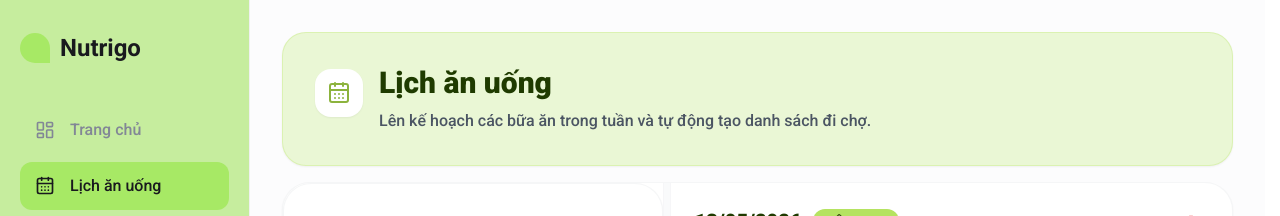
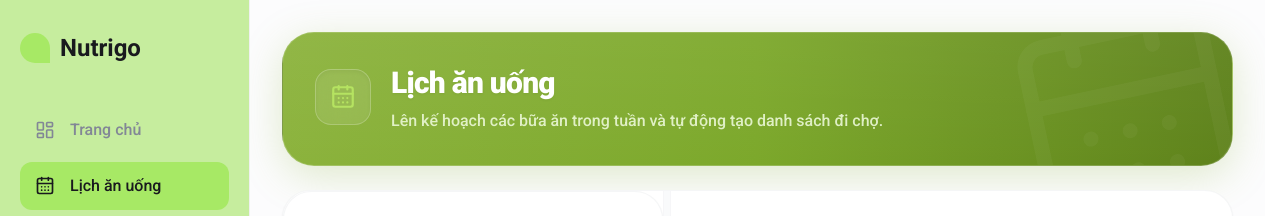
Before and after one commit to QuynhAnh2406/nutrigo, a React (Create React App) app in the folder frontend/: page /meal-plan in a window 1280 px wide. Shown: the top 216 px of the page. Built offline with nearby package versions, Linux system fonts and the light colour scheme; no server answers; the HTML template or start-up script is replaced by a standard one.

Commit message:
feat: implement MealPlan page with AddMealModal and PageHeader components

```diff
--- a/frontend/src/components/AddMealModal.js
+++ b/frontend/src/components/AddMealModal.js
@@ -1,5 +1,5 @@
 import React, { useState, useEffect } from 'react';
-import { X, Plus, Trash2, Check, ChefHat, Clock, Users, Flame } from 'lucide-react';
+import { ChefHat, X, Flame, Search, Clock, Users, Plus, Check, Trash2 } from 'lucide-react';
 
 function AddMealModal({ day, mealType, onClose, onConfirm, mealDate }) {
   const [activeTab, setActiveTab] = useState('choose'); // 'choose' or 'create'
@@ -472,6 +472,7 @@
                     <div key={idx} className="flex flex-col gap-3 p-3 bg-gray-50 rounded-2xl border border-gray-100 group hover:border-[#B5E361]/20 transition-all duration-300">
                       {/* Name input with custom Dropdown */}
                       <div className="relative flex-1">
+                        <Search className="absolute left-3 top-1/2 -translate-y-1/2 w-4 h-4 text-gray-400" />
                         <input
                           type="text"
                           placeholder="Nhập tên nguyên liệu (ví dụ: Ức gà)..."
@@ -483,7 +484,7 @@
                             ));
                           }}
                           onBlur={() => handleIngredientBlur(idx)}
-                          className="w-full bg-white border border-gray-200 rounded-xl px-3 py-2 text-xs text-gray-900 font-bold focus:ring-2 focus:ring-[#B5E361]/25 focus:border-[#B5E361] transition-all"
+                          className="w-full bg-white border border-gray-200 rounded-xl pl-9 pr-3 py-2 text-xs text-gray-900 font-bold focus:ring-2 focus:ring-[#B5E361]/25 focus:border-[#B5E361] transition-all"
                         />
                         {ing.showDropdown && (
                           <div className="absolute left-0 right-0 top-full mt-1 z-50 max-h-48 overflow-y-auto bg-white border border-gray-150 rounded-xl shadow-lg">
--- a/frontend/src/components/PageHeader.js
+++ b/frontend/src/components/PageHeader.js
@@ -11,27 +11,38 @@
   const isCompact = !subtitle && !children;
 
   return (
-    <div className="bg-[#EAF7D5] rounded-3xl p-6 sm:p-8 mb-4 shadow-sm border border-[#B5E361]/30">
-      <div className="flex flex-col sm:flex-row sm:items-start gap-4">
+    <div className="relative overflow-hidden rounded-[2rem] p-6 sm:p-8 mb-6 border border-white/20 bg-gradient-to-r from-[#8CB33D] via-[#7ca82b] to-[#5e821b] shadow-[0_10px_40px_rgb(140,179,61,0.25)] group transition-all duration-500 hover:shadow-[0_15px_50px_rgb(140,179,61,0.35)]">
+
+      {/* Huge background icon */}
+      {Icon && (
+        <div className="absolute -right-4 -top-8 text-white opacity-[0.04] pointer-events-none transform -rotate-12 group-hover:scale-110 group-hover:-rotate-6 transition-transform duration-700">
+          <Icon size={240} strokeWidth={1.5} />
+        </div>
+      )}
+
+      {/* Glossy overlay effect */}
+      <div className="absolute inset-0 bg-gradient-to-b from-white/10 to-transparent opacity-50 pointer-events-none"></div>
+
+      <div className="relative z-10 flex flex-col sm:flex-row sm:items-start gap-5">
         {Icon && (
-          <div className="w-12 h-12 bg-white rounded-2xl flex items-center justify-center shadow-sm shrink-0 mt-1">
-            <Icon className="text-[#8CB33D]" size={24} />
+          <div className="w-14 h-14 bg-white/10 backdrop-blur-md rounded-2xl flex items-center justify-center shadow-inner shrink-0 mt-1 border border-white/20 group-hover:scale-110 group-hover:bg-white/20 transition-all duration-300">
+            <Icon className="text-[#B5E361]" size={26} />
           </div>
         )}
 
         <div className="flex-1 min-w-0">
           <div className="flex flex-wrap items-center gap-3 mb-2">
-            <h1 className="text-2xl sm:text-3xl font-extrabold text-[#1f3b00]">
+            <h1 className="text-2xl sm:text-3xl font-extrabold text-white tracking-tight drop-shadow-sm">
               {title}
             </h1>
             {badge && (
-              <span className="rounded-full bg-white/60 px-3 py-1 text-xs font-extrabold text-[#1f3b00] ring-1 ring-[#B5E361]/50 backdrop-blur shadow-sm">
+              <span className="rounded-full bg-[#B5E361] px-3.5 py-1 text-xs font-black text-[#183000] shadow-sm uppercase tracking-wider">
                 {badge}
               </span>
             )}
           </div>
           {subtitle && (
-            <p className="text-gray-600 text-sm sm:text-base font-medium">
+            <p className="text-[#EAF7D5]/90 text-sm sm:text-base font-medium max-w-2xl leading-relaxed">
               {subtitle}
             </p>
           )}
--- a/frontend/src/pages/MealPlan.js
+++ b/frontend/src/pages/MealPlan.js
@@ -3,6 +3,7 @@
 import MonthlyCalendar from '../components/MonthlyCalendar';
 import AddMealModal from '../components/AddMealModal';
 import MealDetailModal from '../components/MealDetailModal';
+import PageHeader from '../components/PageHeader';
 
 // Helper to get week start date (Monday)
 const getWeekStart = (date) => {
@@ -211,19 +212,11 @@
     <div className="flex-1 w-full p-4 sm:p-6 lg:p-8 bg-gray-50/50 min-h-full flex flex-col overflow-y-auto">
 
       {/* Header */}
-      <div className="bg-[#EAF7D5] rounded-3xl p-6 sm:p-8 mb-4 shadow-sm border border-[#B5E361]/30">
-        <div className="flex items-start gap-4">
-          <div className="w-12 h-12 bg-white rounded-2xl flex items-center justify-center shadow-sm shrink-0 mt-1">
-            <CalendarDays className="text-[#8CB33D]" size={24} />
-          </div>
-          <div className="flex-1">
-            <h1 className="text-2xl sm:text-3xl font-extrabold text-[#1f3b00] mb-2">Lịch ăn uống</h1>
-            <p className="text-gray-600 text-sm sm:text-base font-medium">
-              Lên kế hoạch các bữa ăn trong tuần và tự động tạo danh sách đi chợ.
-            </p>
-          </div>
-        </div>
-      </div>
+      <PageHeader
+        title="Lịch ăn uống"
+        subtitle="Lên kế hoạch các bữa ăn trong tuần và tự động tạo danh sách đi chợ."
+        icon={CalendarDays}
+      />
 
       {/* Main Content with Resizable Splitter */}
       <div id="meal-plan-container" className="flex-1 flex flex-col lg:flex-row min-h-0 overflow-hidden relative rounded-[28px] bg-white border border-gray-100/80 shadow-sm">
```
